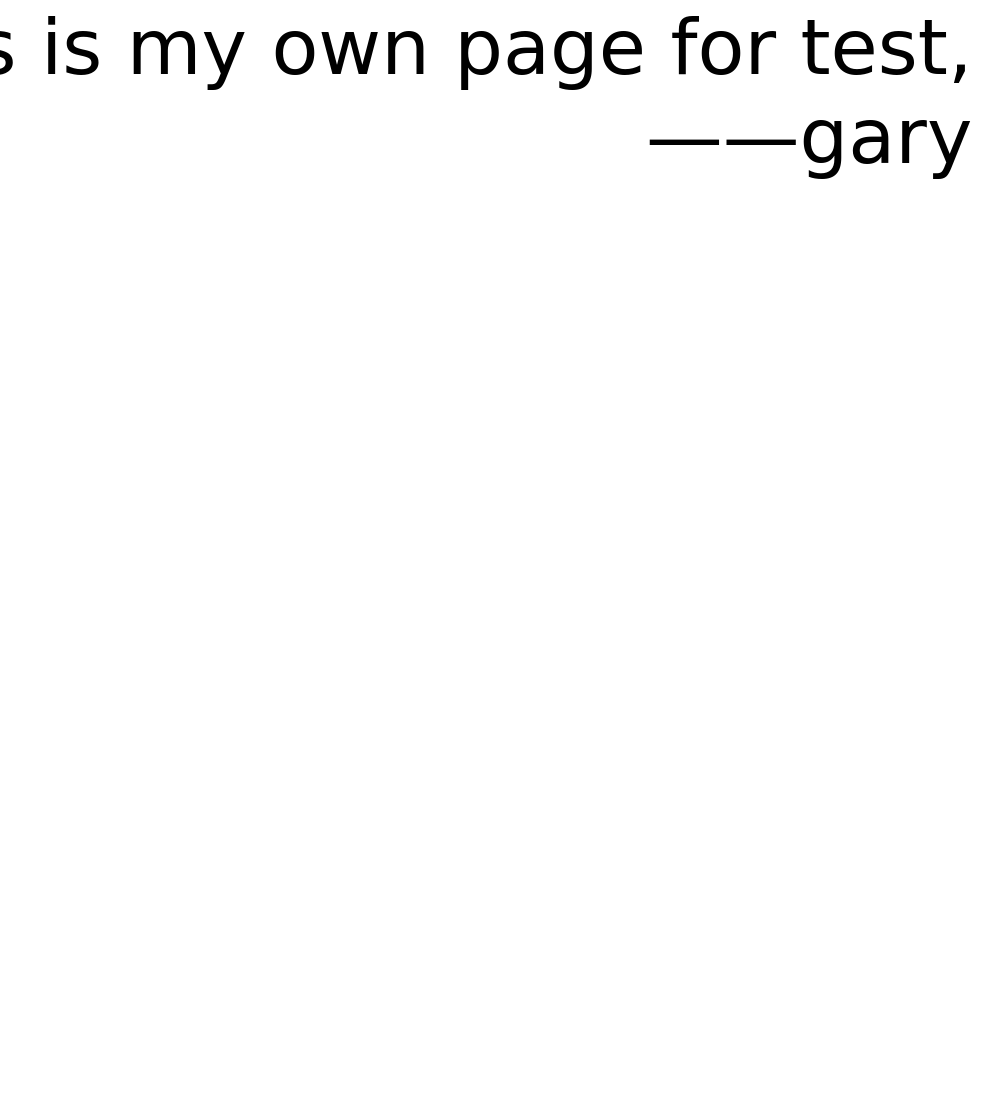
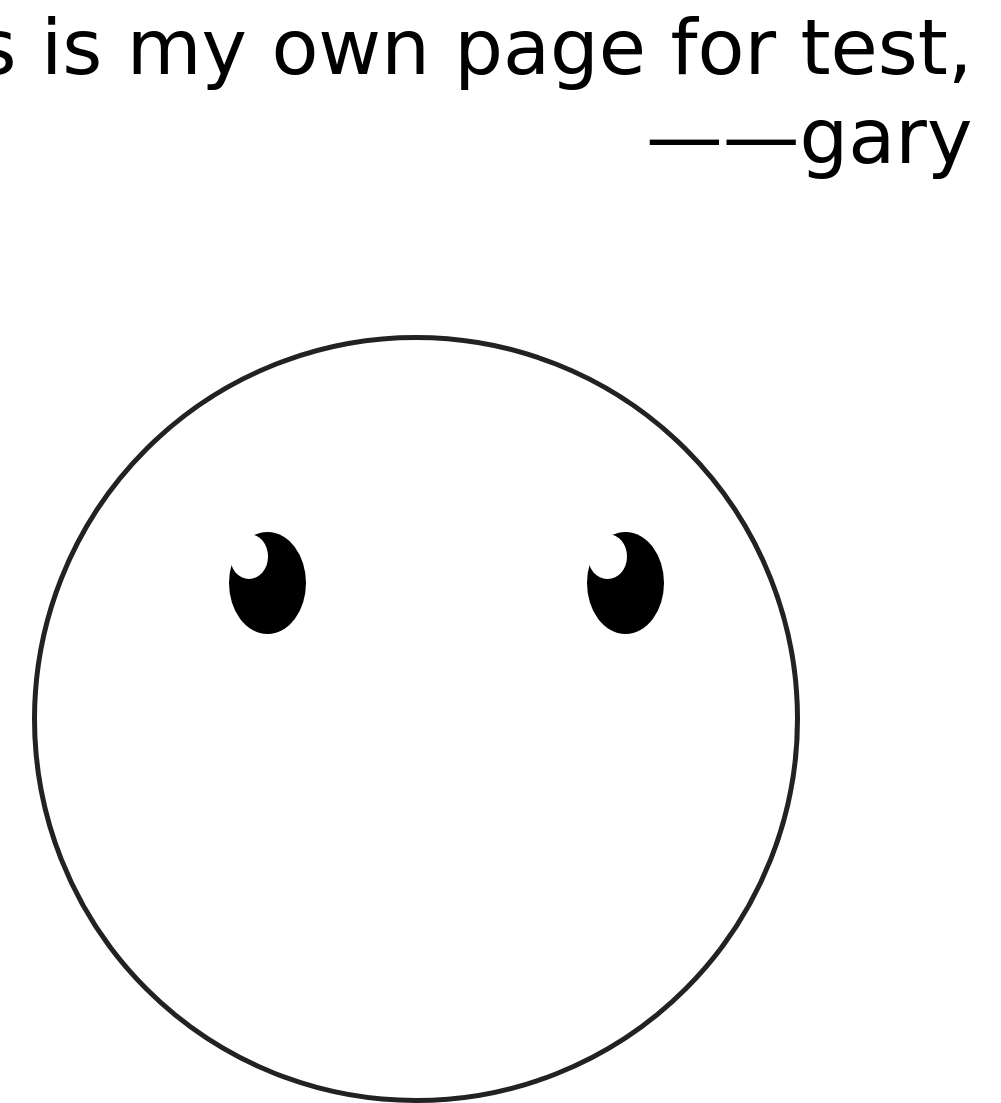
Before and after one commit to SpadeRubick/Gary, a plain HTML site: page index.html in a window 1280 px wide. Shown: the part 325-1428 px from the top of the page, without its empty margins (224-1225 px from the left). Before the commit the page ends 800 px from the top, so only its background shows below. Drawn offline with Linux system fonts and the light colour scheme; a web font is replaced by a local one.

Commit message:
smile face

```diff
--- a/index.html
+++ b/index.html
@@ -17,7 +17,14 @@
         <p class="">This is my own page for test, <br><span>——gary</span></p>
     </section>
     <section class="g-content">
-        <div class="smile"></div>
+        <div class="smile">
+            <div class="face">
+                <i class="eyes"></i>
+                <i class="eyes"></i>
+                <!-- <span class="mouth"></span> -->
+                <path d="M10 60 C 20 80, 40 80, 50 60" stroke="black" fill="transparent"/>
+            </div>
+        </div>
     </section>
     <script type="text/javascript">
         var dpr = window.devicePixelRatio || 1,
@@ -28,6 +35,10 @@
         // 动态写入样式
         document.documentElement.firstElementChild.appendChild(fontEl);
         fontEl.innerHTML = 'html{font-size:' + rem + 'px!important;}';
+
+        if (navigator.platform.indexOf('Win32') !== -1) {
+            document.getElementsByClassName('g-content')[0].setAttribute('display', 'none');
+        }
     </script>
 </body>
 
--- a/src/css/index.css
+++ b/src/css/index.css
@@ -14,3 +14,40 @@
     text-align: right;
     font-family: 'Galada', cursive;
 }
+.g-content {
+    margin-top: 1rem;
+    text-align: center;
+}
+.face {
+    display: inline-block;
+    position: relative;
+    width: 6rem;
+    height: 6rem;
+    box-sizing: border-box;
+    border-radius: 50%;
+    border: 5px solid #222;
+}
+.face .eyes {
+    display: inline-block;
+    position: absolute;
+    width: .6rem;
+    height: .8rem;
+    top: 1.5rem;
+    left: 1.5rem;
+    border-radius: 50%;
+    background: #000;
+}
+.face .eyes:before {
+    content: '';
+    display: inline-block;
+    position: absolute;
+    top: 2px;
+    left: 1px;
+    width: .3rem;
+    height: .35rem;
+    border-radius: 50%;
+    background: #fff;
+}
+.face .eyes + .eyes {
+    left: 4.3rem;
+}
```
